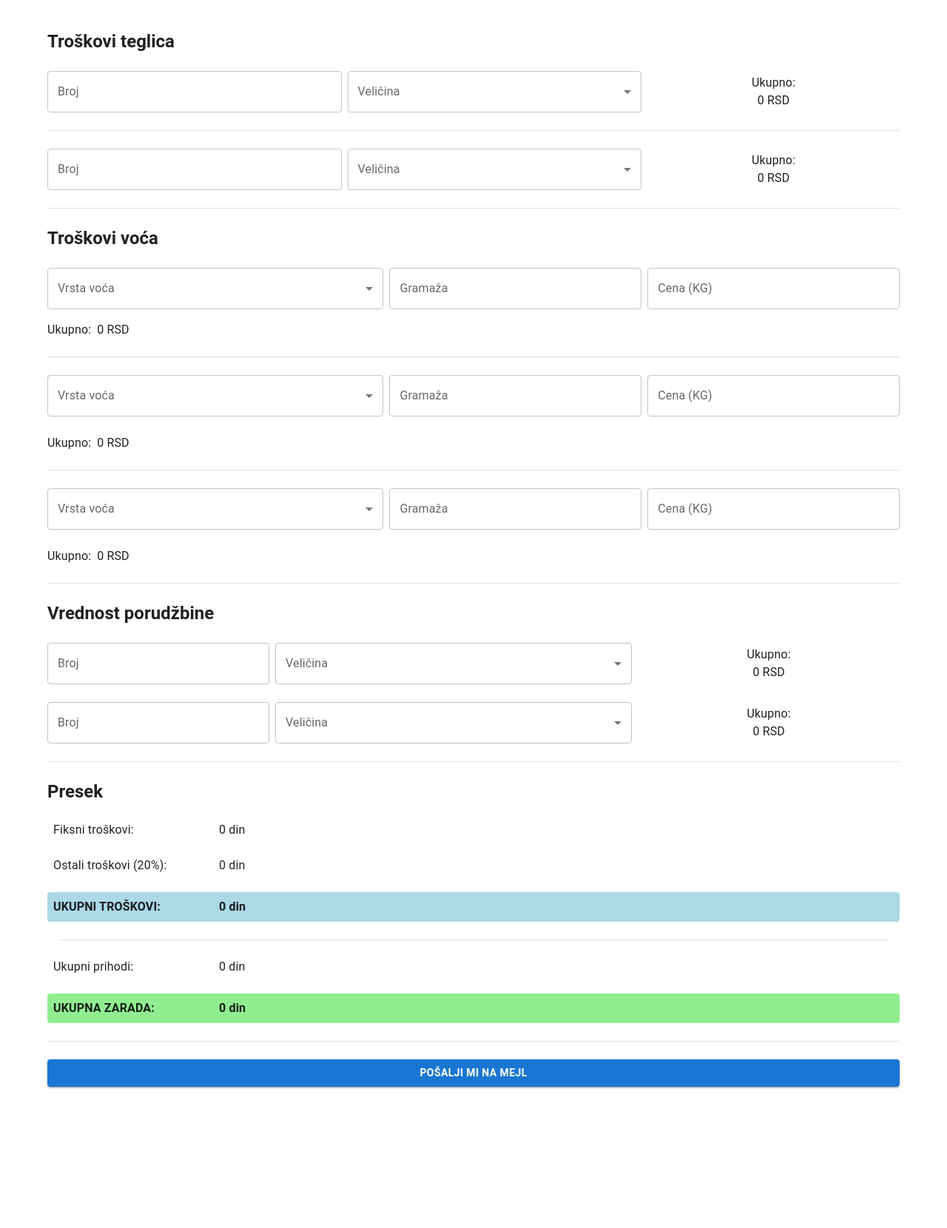
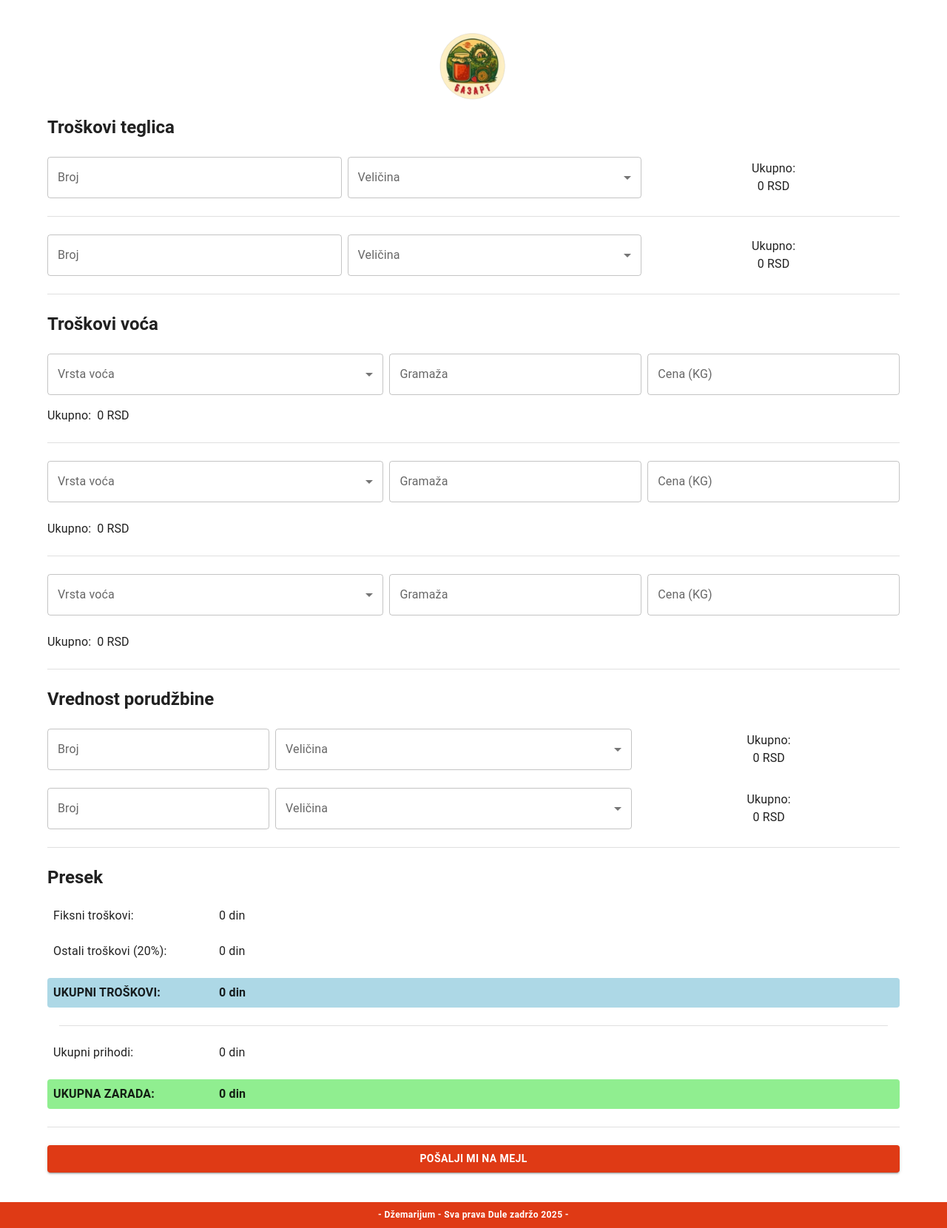
Before and after one commit to LakiTheGreat/UI_dzem_kalkulator, a React (Create React App) app in the folder my-app/: page / in a window 1280 px wide. Shown: the whole page at 74% size. Before the commit the page ends 1509 px from the top, so only its background shows below. Built offline with nearby package versions, Linux system fonts and the light colour scheme; some icons are missing.

Commit message:
logo and footer

```diff
--- a/my-app/src/App.tsx
+++ b/my-app/src/App.tsx
@@ -1,11 +1,32 @@
-import { Container } from '@mui/material';
+import { Box, Container, Stack, Typography } from '@mui/material';
+
+import logo from './assets/logo.png';
 import Form from './form';
 
 function App() {
   return (
-    <Container sx={{ my: 5 }}>
-      <Form />
-    </Container>
+    <>
+      <Container sx={{ my: 5 }}>
+        <Stack alignItems='center' gap={2}>
+          <Box
+            component='img'
+            alt='logo'
+            src={logo}
+            sx={{ width: 100, height: 100 }}
+          />
+          <Form />
+        </Stack>
+      </Container>
+      <Stack sx={{ bgcolor: '#DF3A15', py: 1 }}>
+        <Typography
+          variant='caption'
+          textAlign='center'
+          sx={{ fontWeight: 'bold', color: '#fff' }}
+        >
+          - Džemarijum - Sva prava Dule zadržo 2025 -
+        </Typography>
+      </Stack>
+    </>
   );
 }
 
--- /dev/null
+++ b/my-app/src/declarations/images.d.ts
@@ -0,0 +1,3 @@
+declare module '*.jpg';
+declare module '*.svg';
+declare module '*.png';
--- a/my-app/src/form/index.tsx
+++ b/my-app/src/form/index.tsx
@@ -537,7 +537,11 @@ export default function Form() {
           </Stack>
         </Stack>
         <Divider />
-        <Button type='submit' variant='contained' sx={{ fontWeight: 'bold' }}>
+        <Button
+          type='submit'
+          variant='contained'
+          sx={{ fontWeight: 'bold', bgcolor: '#DF3A15' }}
+        >
           Pošalji mi na mejl
         </Button>
       </Stack>
```
Also changed, not shown: my-app/src/assets/logo.png (added).
